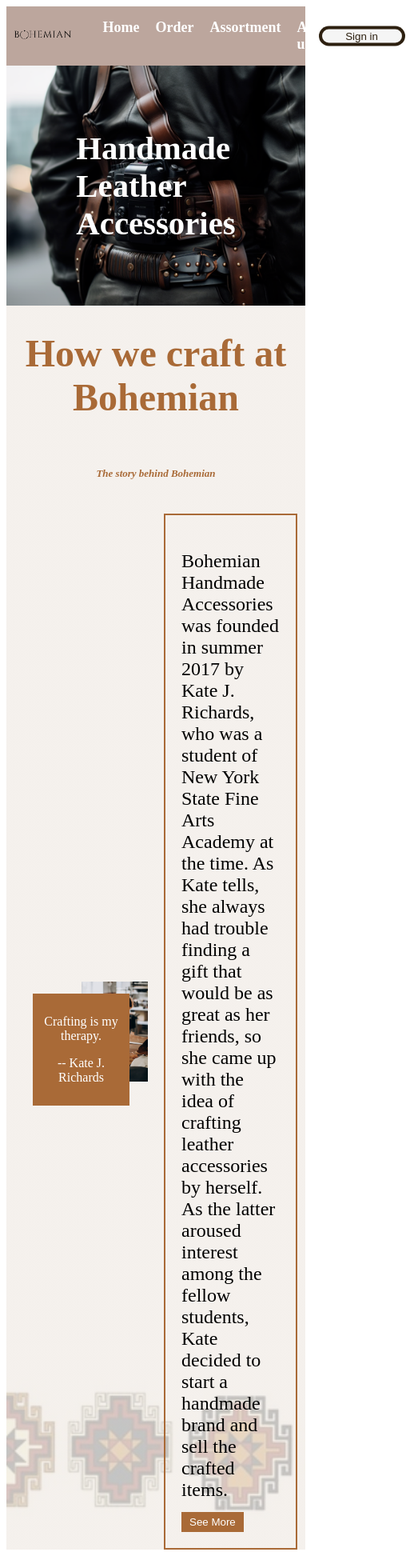
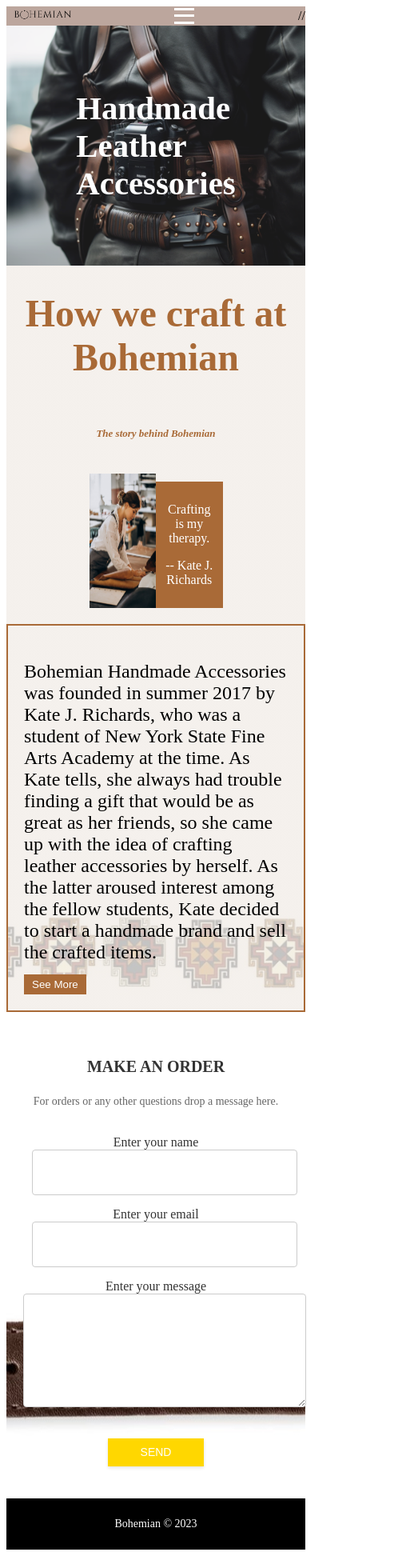
Before and after one commit to IrynaShadiuk/Final-project, a React (Create React App) app in the folder my-app/: page / in a window 390 px wide. Shown: the top 1960 px of the page at 80% size, 513 px wide, since content can reach past the window. Built offline with nearby package versions, Linux system fonts and the light colour scheme.

Commit message:
add adaptive design

```diff
--- a/my-app/src/components/home/home.scss
+++ b/my-app/src/components/home/home.scss
@@ -39,10 +39,18 @@
   display: flex;
   justify-content: flex-end;
   position: relative;
+
+  @media (max-width: 768px) {
+    justify-content: center;
+  }
 }
 
 img {
   width: 100%;
+
+  @media (max-width: 768px) {
+    max-width: 300px;
+  }
 }
 
 .image-caption {
@@ -56,10 +64,20 @@ img {
   padding: 10px;
   text-align: center;
   width: 60%;
+
+  @media (max-width: 768px) {
+    position: static;
+    margin-top: 10px;
+    width: 100%;
+  }
 }
 
 .text-container-2 {
   display: flex;
   flex-direction: column;
   gap: 20px;
+
+  @media (max-width: 768px) {
+    flex-basis: 100%;
+  }
 }
--- a/my-app/src/components/layout/Footer/Footer.tsx
+++ b/my-app/src/components/layout/Footer/Footer.tsx
@@ -1,5 +1,5 @@
 import React, { useState } from 'react';
-import './footer.scss';
+import "./footer.scss"
 
 interface OrderForm {
   name: string;
@@ -26,7 +26,6 @@ const Footer: React.FC = () => {
 
   const handleSubmit = (event: React.FormEvent<HTMLFormElement>) => {
     event.preventDefault();
-    // Ваша логіка обробки форми тут
     console.log('Order submitted:', orderForm);
     setOrderForm({
       name: '',
--- a/my-app/src/components/layout/Footer/footer.scss
+++ b/my-app/src/components/layout/Footer/footer.scss
@@ -42,11 +42,13 @@
 
   input,
   textarea {
-    width: 300px;
+    width: 100%;
+    max-width: 300px;
     height: 40px;
     padding: 10px;
     font-size: 16px;
     border: 1px solid #ccc;
+    border-radius: 4px;
   }
 
   textarea {
@@ -54,7 +56,8 @@
   }
 
   .submit-btn {
-    width: 150px;
+    width: 100%;
+    max-width: 150px;
     height: 40px;
     margin-top: 20px;
     background-color: #ffd700;
@@ -63,15 +66,65 @@
     border: none;
     box-shadow: 0 2px 4px rgba(0, 0, 0, 0.1);
     cursor: pointer;
+    transition: background-color 0.3s ease;
+
+    &:hover {
+      background-color: #f9c200;
+    }
   }
 
   .footer-bottom {
     background-color: #000;
     padding: 10px;
-    text-align: right;
+    text-align: center;
   }
 
   .footer-bottom p {
     color: #fff;
     font-size: 14px;
   }
+
+  @media (max-width: 768px) {
+    .footer-top {
+      height: auto;
+      padding: 40px 20px;
+    }
+
+    .footer-top h2 {
+      font-size: 20px;
+    }
+
+    .footer-top p {
+      font-size: 14px;
+    }
+
+    .order-form {
+      margin-top: 20px;
+
+      .form-group {
+        margin-bottom: 15px;
+
+        input,
+        textarea {
+          width: 100%;
+          max-width: none;
+          height: 35px;
+          font-size: 14px;
+        }
+
+        textarea {
+          height: 120px;
+        }
+      }
+
+      .submit-btn {
+        max-width: 120px;
+        height: 35px;
+        font-size: 14px;
+      }
+    }
+
+    .footer-bottom {
+      text-align: center;
+    }
+  }
--- a/my-app/src/components/layout/Header/Header.tsx
+++ b/my-app/src/components/layout/Header/Header.tsx
@@ -3,18 +3,31 @@ import "./header.scss"
 import logo from '../../img/logo.png';
 import { Link, useLocation} from 'react-router-dom'
 import { useRoute } from '../../shared_/hooks/useRoute';
+import { useState } from 'react';
 
 
 
 
 const Header = () => {
+
+  const [menuOpen, setMenuOpen] = useState(false);
+
+  const toggleMenu = () => {
+    setMenuOpen(!menuOpen);
+  };
+
   return (
     <header className="header">
       <div className="header__top">
         <div className="logo">
         <img src={logo} alt="Logo" style={{ width: '70.5882px' }}/>
         </div>
-        <nav className="menu">
+        <nav className={`menu ${menuOpen ? 'open' : ''}`}>
+          <div className="menu__hamburger" onClick={toggleMenu}>
+            <span className="hamburger__line"></span>
+            <span className="hamburger__line"></span>
+            <span className="hamburger__line"></span>
+          </div>
           <ul className="menu__list">
             <li className="menu__item">
             <Link className={useRoute('/') ? 'active' : ''} to="/">
@@ -43,10 +56,10 @@ const Header = () => {
             </li>
           </ul>
         </nav>
-        <div className="sign-in">
-          {/* <ActionButton className="sign-in"  buttonText='Sign-in' /> */}
+        {/* <div className="sign-in"> */}
+          // {/* <ActionButton className="sign-in"  buttonText='Sign-in' />
           <button className="sign-in__button">Sign in</button>
-        </div>
+        </div> */}
       </div>
       <div className="header__bottom">
         <div className="header__background">
--- a/my-app/src/components/layout/Header/header.scss
+++ b/my-app/src/components/layout/Header/header.scss
@@ -10,15 +10,15 @@
 }
 
 .header {
-
-
   &__top {
     background: #bca69d;
     display: flex;
     justify-content: space-between;
     align-items: center;
+    position: relative;
+    display: flex;
+    justify-content: space-between;
   }
-
 
   &__background {
     width: 100%;
@@ -28,6 +28,7 @@
     background-position: center;
     background-repeat: no-repeat;
     position: relative;
+    opacity: 0.9;
   }
 
   &__text {
@@ -51,42 +52,164 @@
 
 .menu {
 
-
   &__list {
     display: flex;
     list-style: none;
   }
 
   &__item {
-    margin-right: 20px;
+    margin-right: 10px;
   }
-}
 
-a {
-  color: white;
+  &.open {
+    .menu__list {
+      display: flex;
+      flex-direction: column;
+      align-items: center;
+      background-color:#bca69d;;
+      position: absolute;
+      top: 100%;
+      left: 0;
+      width: 100%;
+      padding: 10px 0;
+      z-index: 1;
+    }
+    a {
+      color: rgba(255, 255, 255, 0.7);
+      transition: color 0.3s ease;
+      position: relative;
+
+      &::after {
+        content: "";
+        position: absolute;
+        left: 0;
+        bottom: 0;
+        width: 100%;
+        height: 100%;
+        background-color: rgba(0, 0, 0, 0.5);
+        z-index: -1;
+        opacity: 0;
+        transition: opacity 0.3s ease;
+      }
+
+      &:hover {
+        color: rgba(255, 255, 255, 1);
+        &::after {
+          opacity: 1;
+        }
+      }
+    }
+  }
+
+  &__hamburger {
+    display: none;
+    cursor: pointer;
+    width: 25px;
+    height: 20px;
+    position: relative;
+
+    .hamburger__line {
+      display: block;
+      width: 100%;
+      height: 3px;
+      background-color: rgba(255, 255, 255, 1);
+      position: absolute;
+      left: 0;
+      transition: all 0.3s ease;
+    }
+
+    .hamburger__line:nth-child(1) {
+      top: 0;
+    }
+
+    .hamburger__line:nth-child(2) {
+      top: 8px;
+    }
+
+    .hamburger__line:nth-child(3) {
+      bottom: 0;
+    }
+  }
+
+  a {
+  color: rgb(255, 255, 255);
   font-weight: bold;
   font-size: 18px;
   text-decoration: none;
 }
+}
 
-.sign-in {
-  position: relative;
 
-  &__button {
-    cursor: pointer;
-    width: 100px;
-    position: absolute;
-    top: 50%;
-    right: 0;
-    transform: translateY(-50%);
-    background-color: whitesmoke;
-    color: rgb(45, 32, 16);
-    border: none;
-    border-radius: 10px;
-    outline-color: transparent;
-    outline-style: solid;
-    box-shadow: 0 0 0 4px rgb(45, 32, 16);
-    transition: 0.7s;
-    right: 10px;
+@media (max-width: 768px) {
+  .menu {
+    .menu__list {
+      display: none;
+    }
+
+    .menu__hamburger {
+      display: block;
+    }
+
+    .open {
+      .menu__list {
+        display: flex;
+        flex-direction: column;
+        align-items: center;
+        position: absolute;
+        top: 100%;
+        left: 0;
+        width: 100%;
+        padding: 10px 0;
+        z-index: 1;
+      }
+
+      a {
+        color: rgba(255, 255, 255, 0.7);
+        transition: color 0.3s ease;
+        position: relative;
+
+        &::after {
+          content: "";
+          position: absolute;
+          left: 0;
+          bottom: 0;
+          width: 100%;
+          height: 100%;
+          background-color: rgba(0, 0, 0, 0.5);
+          z-index: -1;
+          opacity: 0;
+          transition: opacity 0.3s ease;
+        }
+
+        &:hover {
+          color: rgba(255, 255, 255, 1);
+          &::after {
+            opacity: 1;
+          }
+        }
+      }
+    }
   }
 }
+
+
+// .sign-in {
+//   position: relative;
+
+//   &__button {
+//     cursor: pointer;
+//     width: 100px;
+//     position: absolute;
+//     top: 50%;
+//     right: 0;
+//     transform: translateY(-50%);
+//     background-color: whitesmoke;
+//     color: rgb(45, 32, 16);
+//     border: none;
+//     border-radius: 10px;
+//     outline-color: transparent;
+//     outline-style: solid;
+//     box-shadow: 0 0 0 4px rgb(45, 32, 16);
+//     transition: 0.7s;
+//     right: 10px;
+//   }
--- a/my-app/src/components/product/productDetails/productDetails.scss
+++ b/my-app/src/components/product/productDetails/productDetails.scss
@@ -48,33 +48,71 @@
   display: flex;
   justify-content: space-between;
   margin-top: 20px;
-}
 
-.product-details-buttons button {
+  button {
     background-color: #007bff;
     color: #fff;
     border: none;
     padding: 10px 20px;
     border-radius: 5px;
     cursor: pointer;
+
+    &:hover {
+      background-color: #0056b3;
+    }
   }
 
-.product-details-buttons button:hover {
-  background-color: #0056b3;
+  .add-to-cart-button {
+    background-color: #28a745;
+
+    &:hover {
+      background-color: #218838;
+    }
   }
 
-.product-details-buttons .add-to-cart-button {
-  background-color: #28a745;
+  .close-button {
+    background-color: #dc3545;
+
+    &:hover {
+      background-color: #c82333;
+    }
+  }
 }
 
-.product-details-buttons .add-to-cart-button:hover {
-  background-color: #218838;
+@media (max-width: 480px) {
+  .product-details-container {
+    width: 90%;
+    max-width: none;
+    max-height: none;
+    transform: translate(-50%, 0);
+    top: 20px;
+    left: 50%;
   }
 
-.product-details-buttons .close-button {
-  background-color: #dc3545;
+  .product-details-image {
+    max-height: 200px;
   }
 
-.product-details-buttons .close-button:hover {
-  background-color: #c82333;
+  .product-details-title {
+    font-size: 20px;
+    margin-bottom: 5px;
   }
+
+  .product-details-description,
+  .product-details-price,
+  .product-details-color,
+  .product-details-size {
+    font-size: 14px;
+  }
+
+  .product-details-buttons {
+    flex-direction: column;
+    align-items: center;
+    margin-top: 10px;
+  }
+
+  .product-details-buttons button {
+    padding: 8px 16px;
+    margin-top: 10px;
+  }
+}
--- a/my-app/src/components/product/productList/productList.scss
+++ b/my-app/src/components/product/productList/productList.scss
@@ -33,4 +33,20 @@
         cursor: pointer;
       }
     }
+
+    @media (max-width: 768px) {
+      grid-template-columns: repeat(2, 1fr);
+
+      .product {
+        img {
+          max-height: 150px;
+        }
+
+        .product-content {
+          .product-title {
+            font-size: 18px;
+          }
+        }
+      }
+    }
   }
```
Lines whose indentation alone changed are shown as unchanged.
